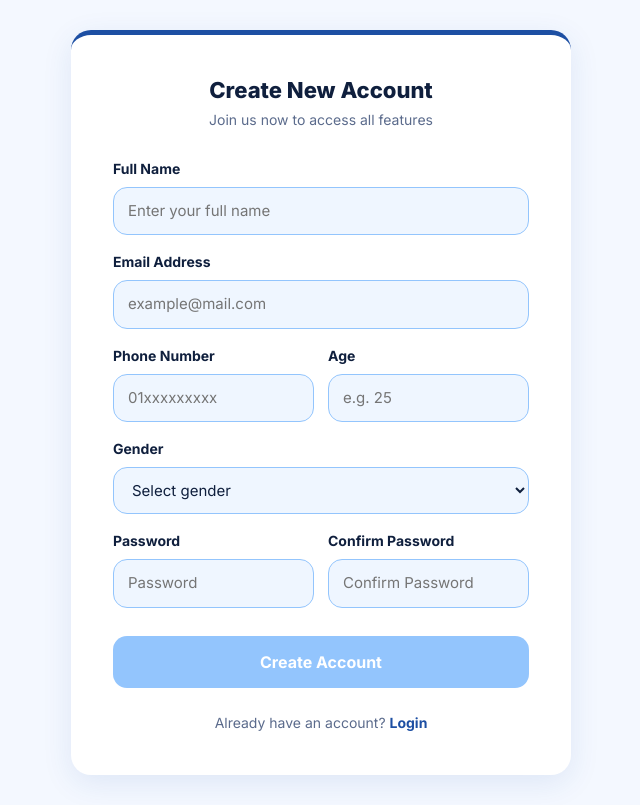
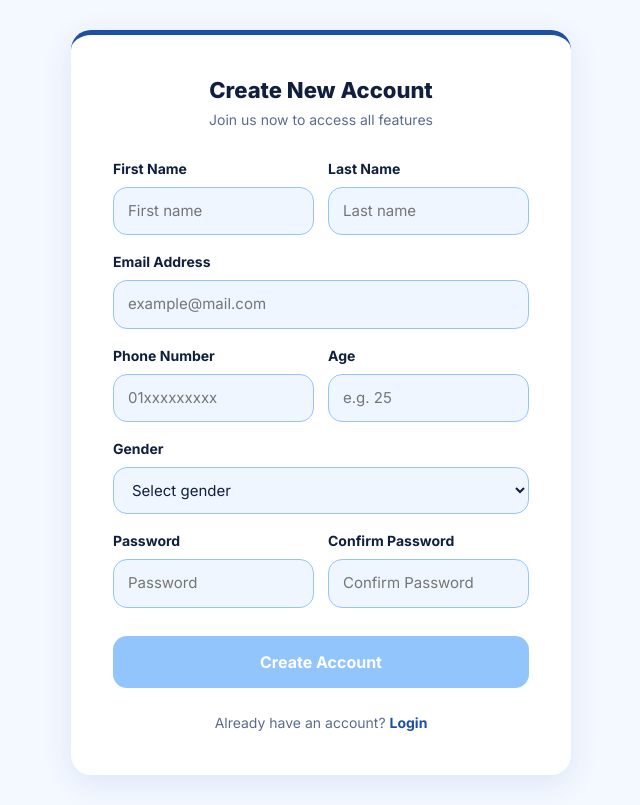
Before and after one commit to AliRagab7474/MEAN-STACK-PROJECT, an Angular app in the folder frontend/: page /signup in a window 1280 px wide. Shown: the whole page, without its empty margins (319-959 px from the left). Built offline with nearby package versions, Linux system fonts and the light colour scheme.

Commit message:
full name fix

```diff
--- a/frontend/src/app/features/auth/signup/signup.component.html
+++ b/frontend/src/app/features/auth/signup/signup.component.html
@@ -4,10 +4,17 @@
     <p>Join us now to access all features</p>
     @if (errorMessage) { <div class="error-message">{{ errorMessage }}</div> }
     <form [formGroup]="signupForm" (ngSubmit)="onSubmit()">
-      <div class="form-group">
-        <label for="fullName">Full Name</label>
-        <input type="text" id="fullName" formControlName="fullName" placeholder="Enter your full name"
-          [class.is-invalid]="signupForm.get('fullName')?.invalid && signupForm.get('fullName')?.touched">
+      <div class="form-row">
+        <div class="form-group half-width">
+          <label for="firstName">First Name</label>
+          <input type="text" id="firstName" formControlName="firstName" placeholder="First name"
+            [class.is-invalid]="signupForm.get('firstName')?.invalid && signupForm.get('firstName')?.touched">
+        </div>
+        <div class="form-group half-width">
+          <label for="lastName">Last Name</label>
+          <input type="text" id="lastName" formControlName="lastName" placeholder="Last name"
+            [class.is-invalid]="signupForm.get('lastName')?.invalid && signupForm.get('lastName')?.touched">
+        </div>
       </div>
       <div class="form-group">
         <label for="email">Email Address</label>
--- a/frontend/src/app/features/auth/signup/signup.component.ts
+++ b/frontend/src/app/features/auth/signup/signup.component.ts
@@ -19,7 +19,8 @@ export class SignupComponent {
   private cdr = inject(ChangeDetectorRef);
 
   signupForm: FormGroup = this.fb.group({
-    fullName: ['', [Validators.required]],
+    firstName: ['', [Validators.required]],
+    lastName: ['', [Validators.required]],
     email: ['', [Validators.required, Validators.email]],
     phone: ['', [Validators.required]],
     age: ['', [Validators.required, Validators.min(10)]],
@@ -52,7 +53,9 @@ export class SignupComponent {
     this.isLoading = true;
     this.errorMessage = '';
 
-    this.authService.signup(this.signupForm.value).subscribe({
+    const { firstName, lastName, ...rest } = this.signupForm.value;
+    const payload = { ...rest, fullName: `${firstName} ${lastName}`.trim() };
+    this.authService.signup(payload).subscribe({
       next: (res) => {
         this.isLoading = false;
         this.cdr.markForCheck();
```
